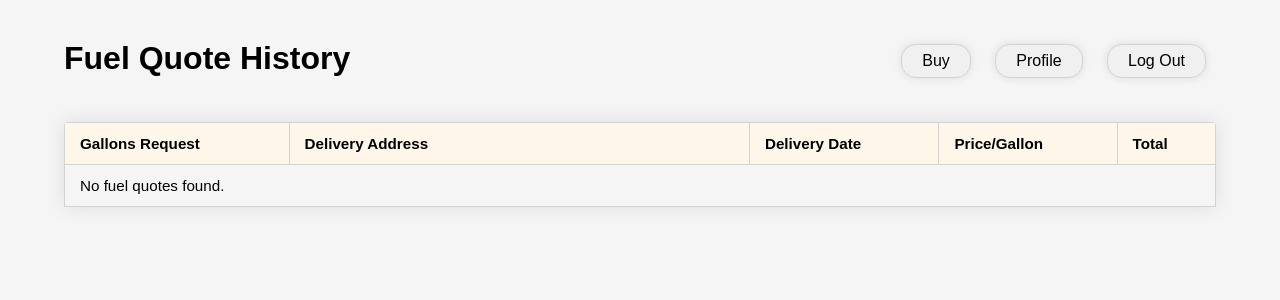
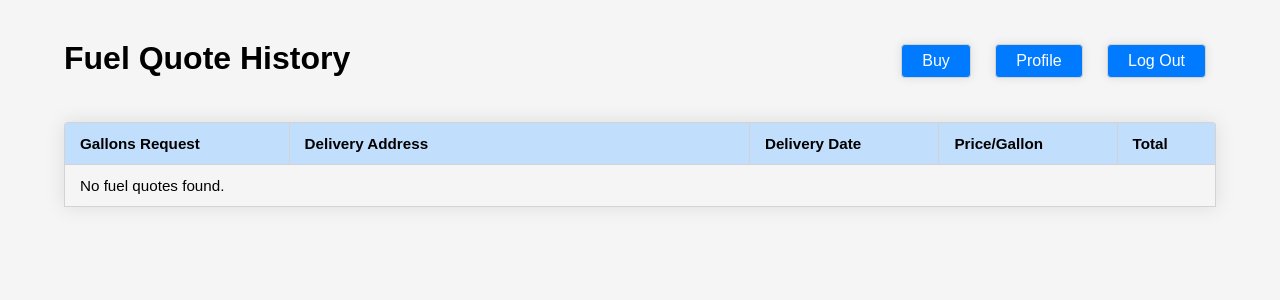
Before and after one commit to NgoBrand/UH-Software-Design-SP24, a Flask app: template templates/FuelHistory.html in a window 1280 px wide. Shown: the top 300 px of the page. Run offline with Flask 3, Linux system fonts and the light colour scheme; the template is opened without the code that fills it, so the values that code supplies are empty.

Commit message:
Update history css
Updated history CSS to match site's color scheme

```diff
--- a/static/styles/styles.css
+++ b/static/styles/styles.css
@@ -130,7 +130,7 @@ p {
 }
 
 .history-table thead tr{
-    background-color: rgb(255, 246, 234);
+    background-color: #c1defd;
     text-align: left;
     font-weight: bold;
 }
@@ -167,11 +167,12 @@ p {
 }
 
 .links button{
+    color: white;
     padding: 7px 20px;
     cursor: pointer;
     border: 1px solid lightgray;
-    border-radius: 15px;
-    background-color: rgba(240, 240, 240, 1);
+    border-radius: 4px;
+    background-color: #007bff;
     transition: all 0.3s ease 0s;
     box-shadow: 0 0 10px rgba(0, 0, 0, 0.1);
 }
```
